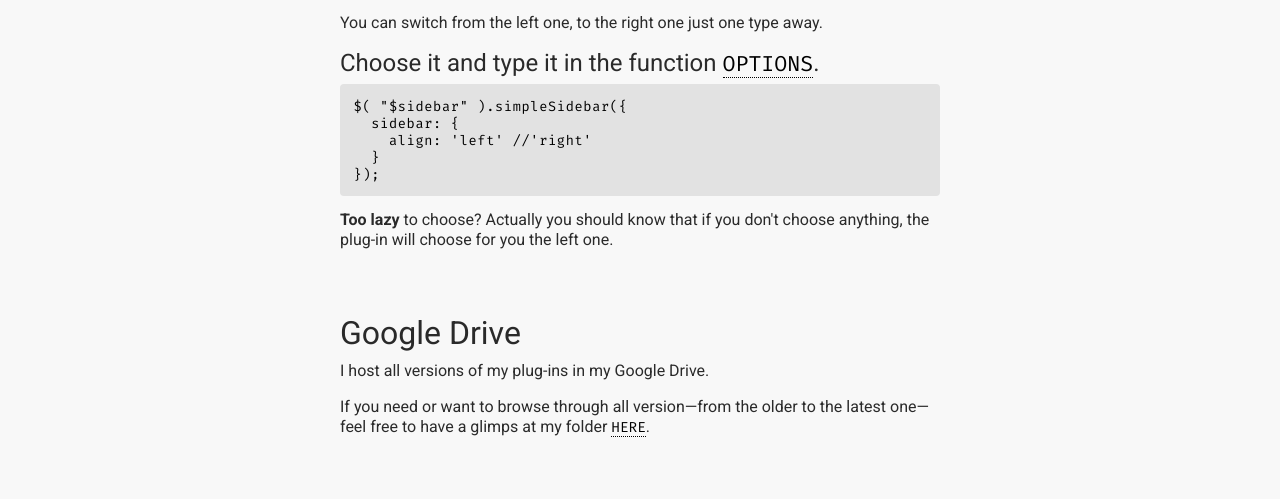
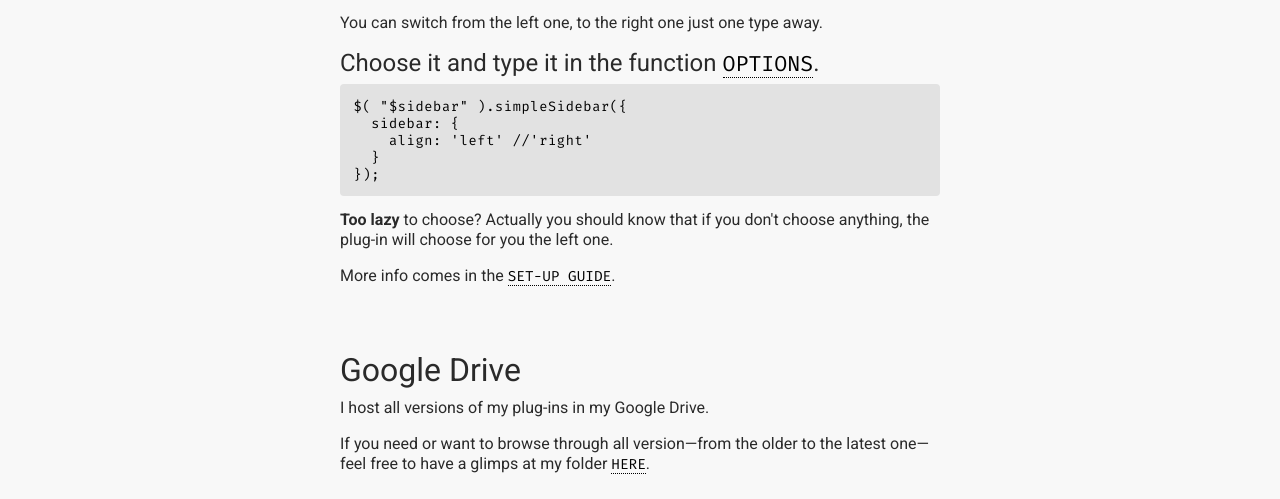
Before and after one commit to Shaz3e/simple-sidebar, a plain HTML site: page index.html in a window 1280 px wide. Shown: the part 529-1028 px from the top of the page. Drawn offline with nearby package versions, Linux system fonts and the light colour scheme.

Commit message:
added postilla

```diff
--- a/index.html
+++ b/index.html
@@ -58,6 +58,7 @@ $( &quot;$sidebar&quot; ).simpleSidebar({
 			<aside>
 				<p>
 				<strong>Too lazy</strong> to choose? Actually you should know that if you don't choose anything, the plug-in will choose for you the left one.</p>
+				<p>More info comes in the <a href="#set-up">Set-Up Guide</a>.</p>
 			</aside>
 		</section>
 
```
